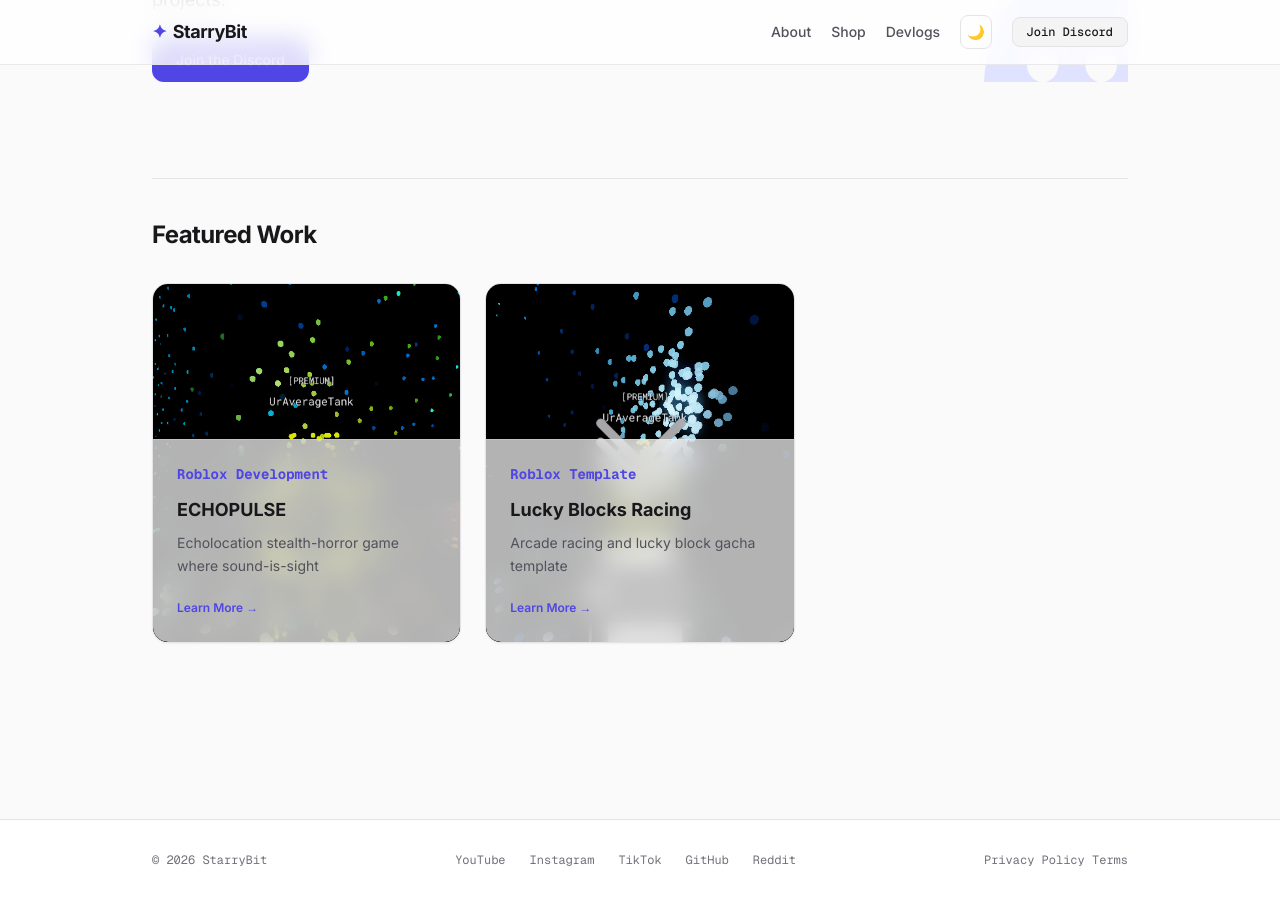
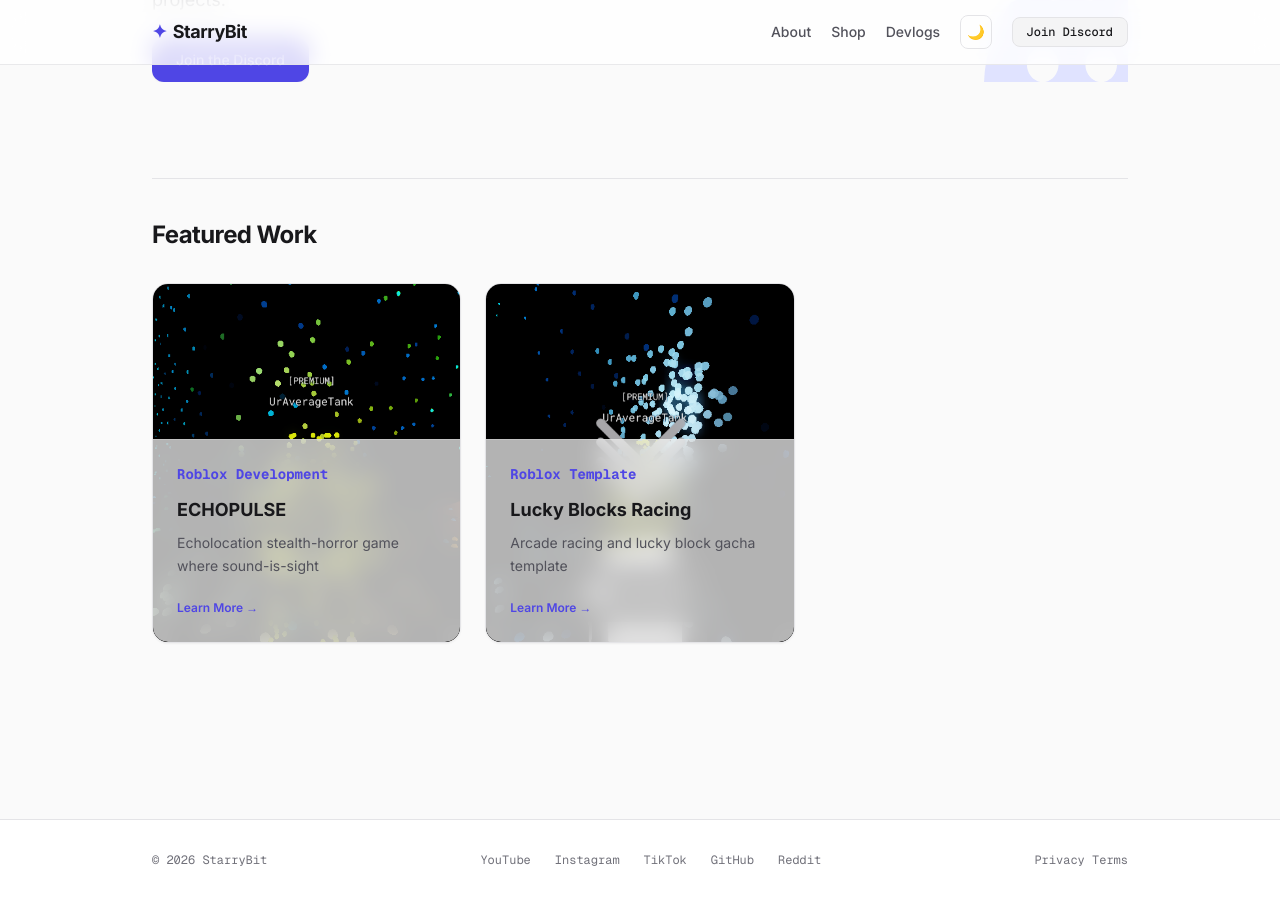
Before and after one commit to StarryBit/starrybit.github.io, a Jekyll site: the page built from index.html, in a window 1280 px wide and 900 px high, scrolled down 1394 px. Built offline with Jekyll 4.4.1, drawn with Linux system fonts in a browser that asks for light colours; nearby versions of some CDN libraries.

Commit message:
Update default.html

```diff
--- a/_layouts/default.html
+++ b/_layouts/default.html
@@ -137,7 +137,7 @@
                 <a href="https://www.reddit.com/user/StarryBit/" class="hover:text-zinc-800 dark:hover:text-zinc-400 transition-colors">Reddit</a>
             </div>
             <div>
-                <a href="/privacy/" class="hover:text-zinc-800 dark:hover:text-zinc-400 transition-colors">Privacy Policy</a>
+                <a href="/privacy/" class="hover:text-zinc-800 dark:hover:text-zinc-400 transition-colors">Privacy</a>
                 <a href="/terms/" class="hover:text-zinc-800 dark:hover:text-zinc-400 transition-colors">Terms</a>
             </div>
         </div>
```
